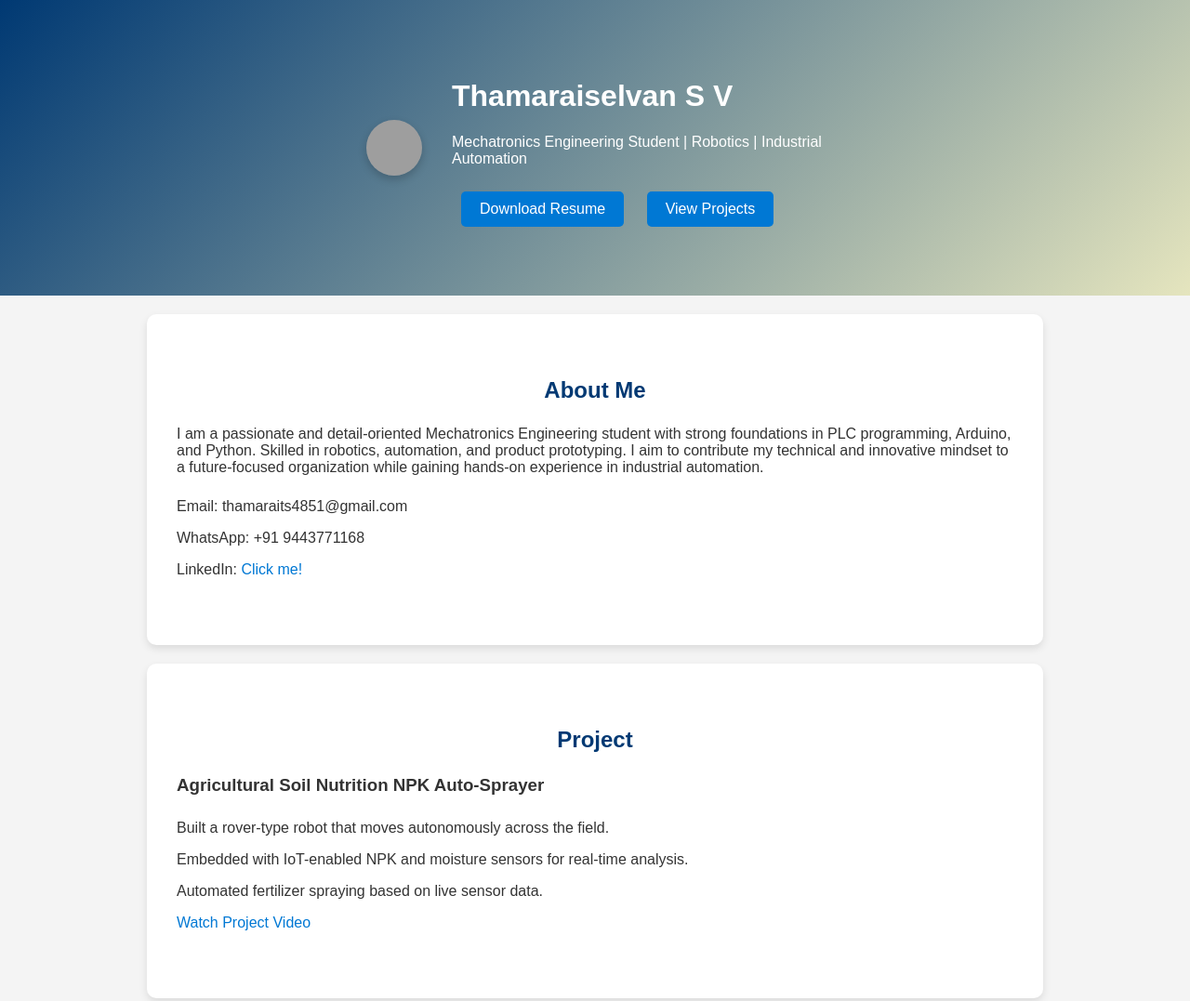
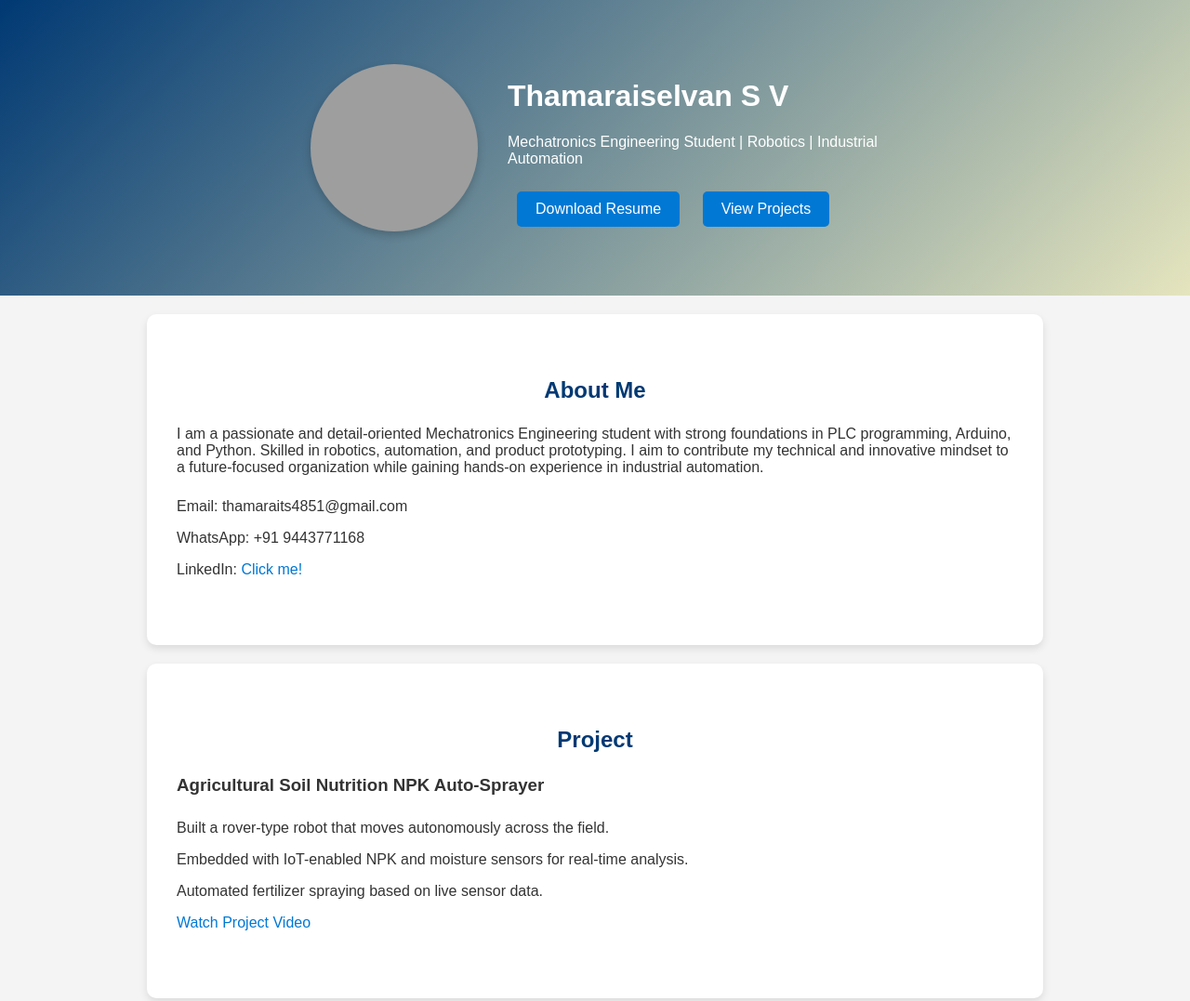
Before and after one commit to tamilan12th/myportfolio1, a plain HTML site: page index.html in a window 1280 px wide. Shown: the top 1077 px of the page at 93% size. Drawn offline with Linux system fonts and the light colour scheme; grey boxes are pictures that could not be loaded.

Commit message:
Update style.css

```diff
--- a/style.css
+++ b/style.css
@@ -24,8 +24,8 @@ header {
 }
 
 .profile-pic-large {
-  width: 60px;
-  height: 60px;
+  width: 180px;
+  height: 180px;
   border-radius: 50%;
   object-fit: cover;
   box-shadow: 0 4px 10px rgba(0, 0, 0, 0.2);
```
